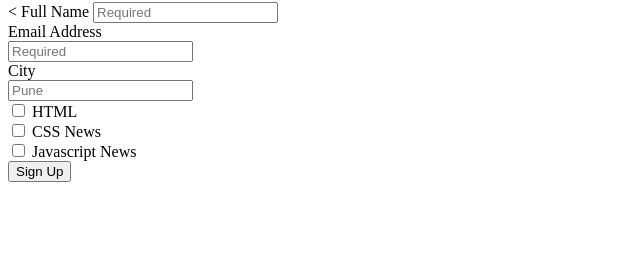
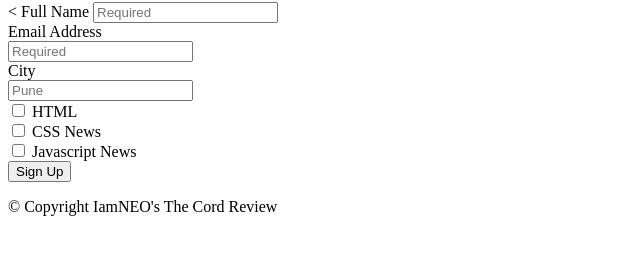
Before and after one commit to iamneo-production/bdcbefddbefea305671553bbaaaabbcbbfefone, a plain HTML site: page public/index.html in a window 1280 px wide. Shown: the part 78-332 px from the top of the page, without its empty margins (0-640 px from the left). Drawn offline with Linux system fonts and the light colour scheme.

Commit message:
Backup Commit

```diff
--- a/public/index.html
+++ b/public/index.html
@@ -27,7 +27,7 @@
     <input type="checkbox" id="js" name="js" value="js">
     <label class="checkbox-label">Javascript News</label><br>
     <button type="submit">Sign Up</button>
-    <footer><p class="footer"></p></footer>
+    <footer><p class="footer">&copy; Copyright IamNEO's The Cord Review</p></footer>
 
 
 
```
